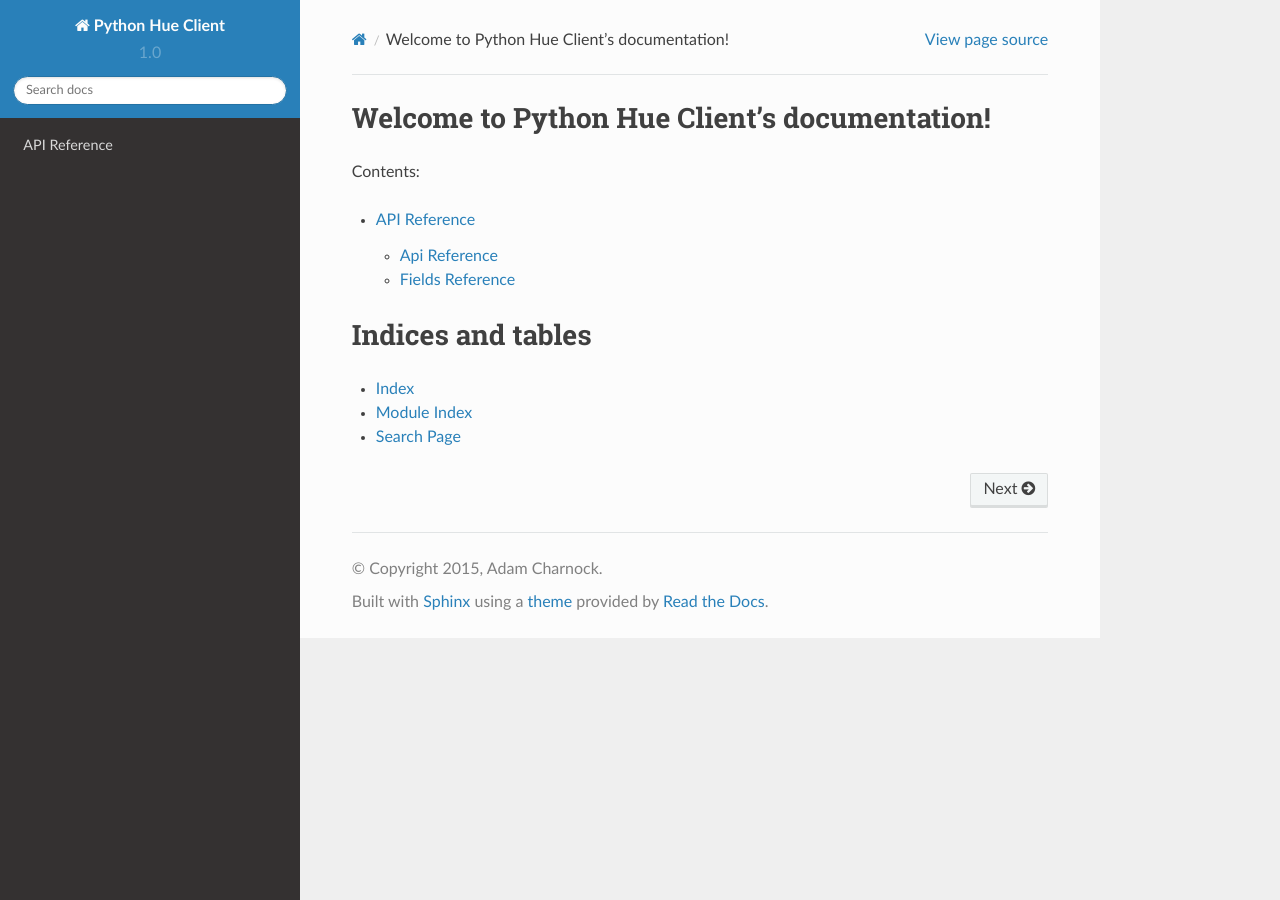
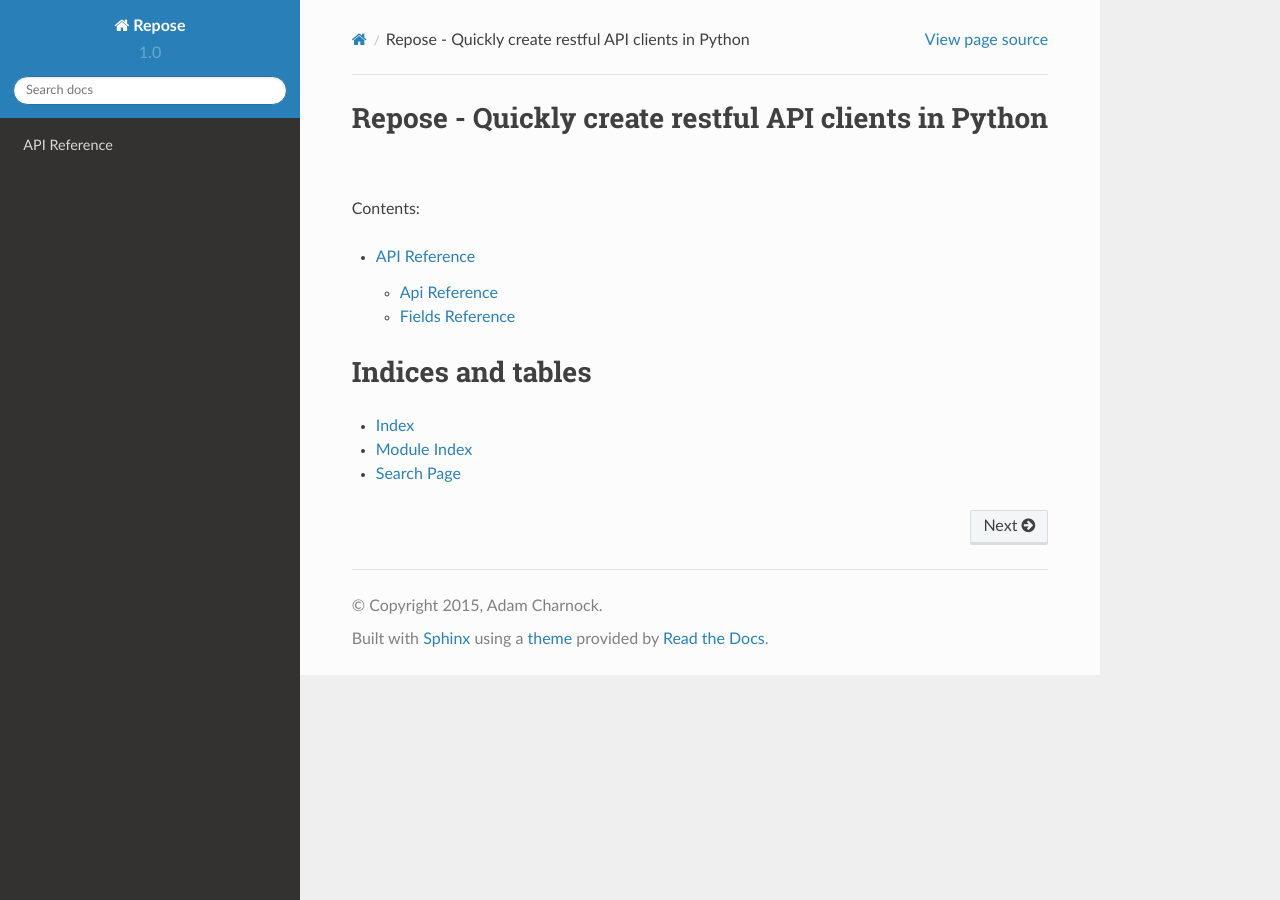
Before and after one commit to adamcharnock/repose, a Sphinx documentation site: the page built from docs/index.rst, in a window 1280 px wide. Built offline with Sphinx 7.4.7 and the Read the Docs theme 2.0.0, drawn with Linux system fonts in a browser that asks for light colours; pages that are not in the unit, such as notebooks, are missing from menus.

Commit message:
Updating docs to correctly reflect project name

```diff
--- a/docs/conf.py
+++ b/docs/conf.py
@@ -1,6 +1,6 @@
 # -*- coding: utf-8 -*-
 #
-# Python Hue Client documentation build configuration file, created by
+# Repose documentation build configuration file, created by
 # sphinx-quickstart on Tue Sep  1 12:09:29 2015.
 #
 # This file is execfile()d with the current directory set to its
@@ -50,7 +50,7 @@ source_suffix = '.rst'
 master_doc = 'index'
 
 # General information about the project.
-project = u'Python Hue Client'
+project = u'Repose'
 copyright = u'2015, Adam Charnock'
 author = u'Adam Charnock'
 
@@ -206,7 +206,7 @@ html_static_path = ['_static']
 #html_search_scorer = 'scorer.js'
 
 # Output file base name for HTML help builder.
-htmlhelp_basename = 'PythonHueClientdoc'
+htmlhelp_basename = 'reposedoc'
 
 # -- Options for LaTeX output ---------------------------------------------
 
@@ -228,7 +228,7 @@ latex_elements = {
 # (source start file, target name, title,
 #  author, documentclass [howto, manual, or own class]).
 latex_documents = [
-  (master_doc, 'PythonHueClient.tex', u'Python Hue Client Documentation',
+  (master_doc, 'Repose.tex', u'Repose Documentation',
    u'Adam Charnock', 'manual'),
 ]
 
@@ -258,7 +258,7 @@ latex_documents = [
 # One entry per manual page. List of tuples
 # (source start file, name, description, authors, manual section).
 man_pages = [
-    (master_doc, 'pythonrepose', u'Python Hue Client Documentation',
+    (master_doc, 'pythonrepose', u'Repose Documentation',
      [author], 1)
 ]
 
@@ -272,8 +272,8 @@ man_pages = [
 # (source start file, target name, title, author,
 #  dir menu entry, description, category)
 texinfo_documents = [
-  (master_doc, 'PythonHueClient', u'Python Hue Client Documentation',
-   author, 'PythonHueClient', 'One line description of project.',
+  (master_doc, 'Repose', u'Repose Documentation',
+   author, 'ReposeClient', 'Quickly create restful API clients in Python.',
    'Miscellaneous'),
 ]
 
--- a/docs/index.rst
+++ b/docs/index.rst
@@ -3,8 +3,8 @@
    You can adapt this file completely to your liking, but it should at least
    contain the root `toctree` directive.
 
-Welcome to Python Hue Client's documentation!
-=============================================
+Repose - Quickly create restful API clients in Python
+=====================================================
 
 Contents:
 
```
